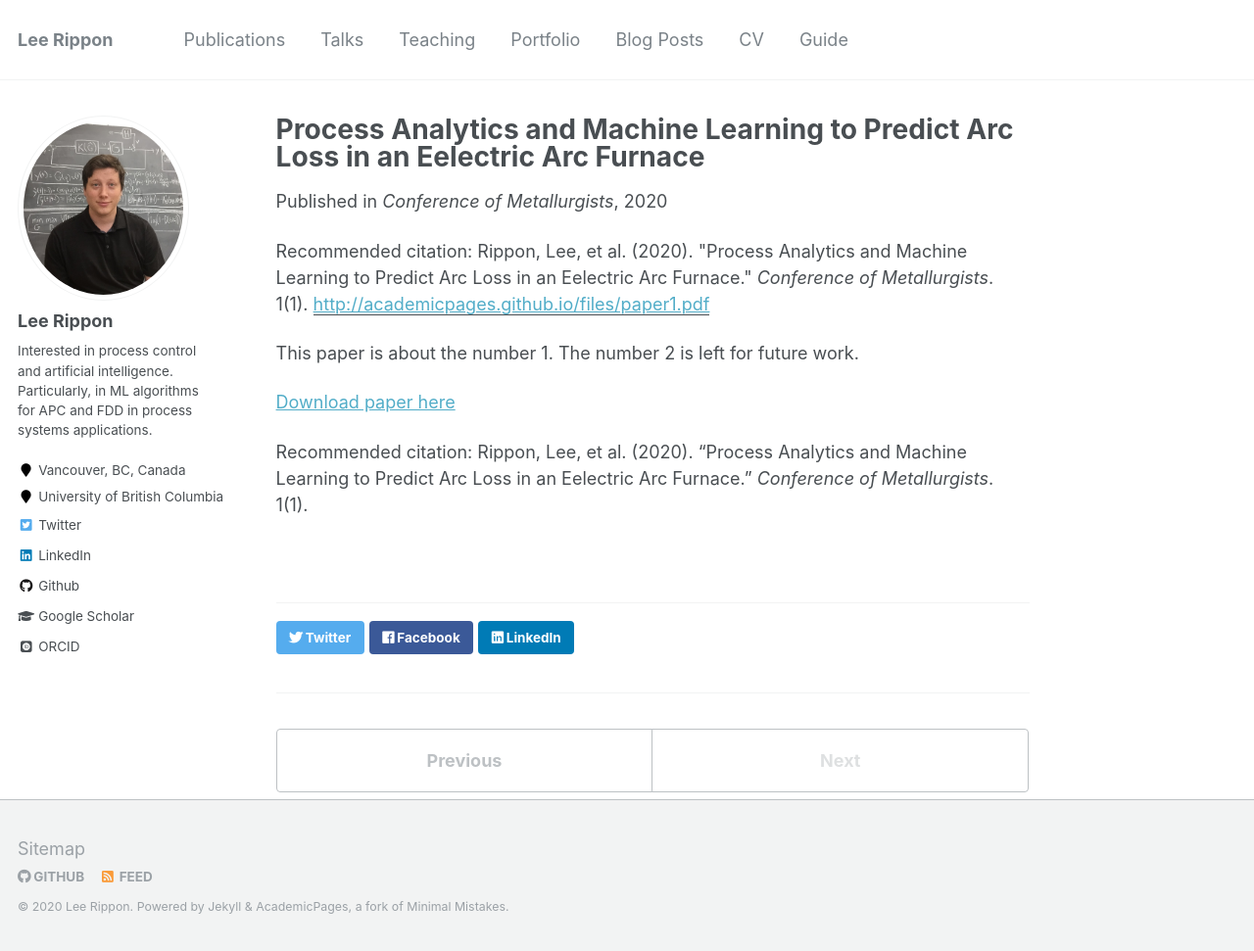
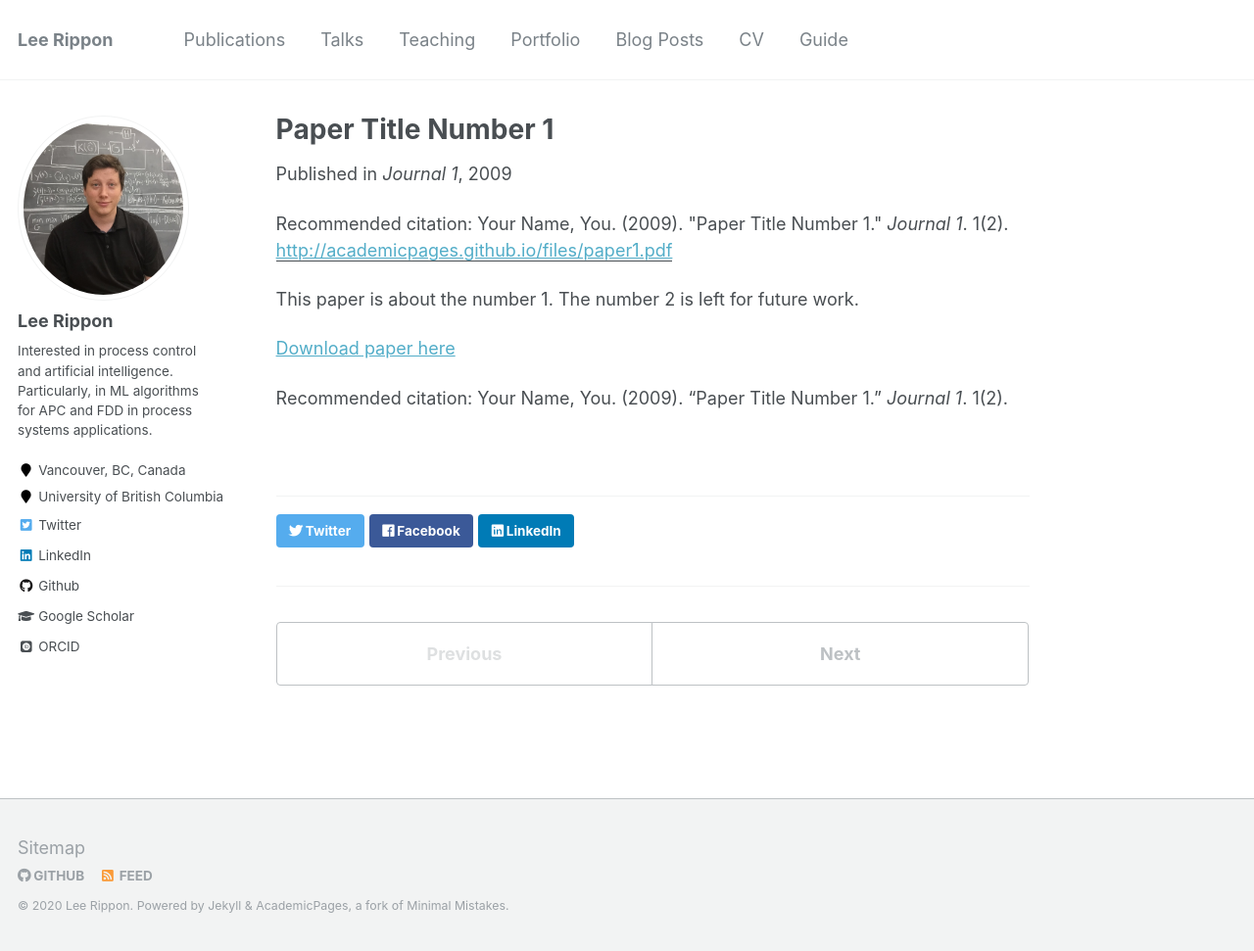
Before and after one commit to LeeRippon/LeeRippon.github.io, a Jekyll site: the page built from _publications/com-2020.md, in a window 1280 px wide and 971 px high. Shown: the whole window at 98% size. Built offline with Jekyll 4.4.1, drawn with Linux system fonts in a browser that asks for light colours; some web fonts are replaced.

Commit message:
Update com-2020.md

```diff
--- a/_publications/com-2020.md
+++ b/_publications/com-2020.md
@@ -1,18 +1,15 @@
 ---
-title: "Process Analytics and Machine Learning to
-Predict Arc Loss in an Eelectric Arc Furnace"
+title: "Paper Title Number 1"
 collection: publications
-permalink: /publication/com-2020
-excerpt: 'This conference paper is under review. It presents a predictive model that warns operators when there is a high probability that the electric plasma arc is about to short circuit.'
-date: 2020-03-07
-venue: 'Conference of Metallurgists'
+permalink: /publication/2009-10-01-paper-title-number-1
+excerpt: 'This paper is about the number 1. The number 2 is left for future work.'
+date: 2009-10-01
+venue: 'Journal 1'
 paperurl: 'http://academicpages.github.io/files/paper1.pdf'
-citation: 'Rippon, Lee, et al. (2020). &quot;Process Analytics and Machine Learning to
-Predict Arc Loss in an Eelectric Arc Furnace.&quot; <i>Conference of Metallurgists</i>. 1(1).'
+citation: 'Your Name, You. (2009). &quot;Paper Title Number 1.&quot; <i>Journal 1</i>. 1(2).'
 ---
 This paper is about the number 1. The number 2 is left for future work.
 
 [Download paper here](http://academicpages.github.io/files/paper1.pdf)
 
-Recommended citation: Rippon, Lee, et al. (2020). "Process Analytics and Machine Learning to
-Predict Arc Loss in an Eelectric Arc Furnace." <i>Conference of Metallurgists</i>. 1(1).
+Recommended citation: Your Name, You. (2009). "Paper Title Number 1." <i>Journal 1</i>. 1(2).
```
